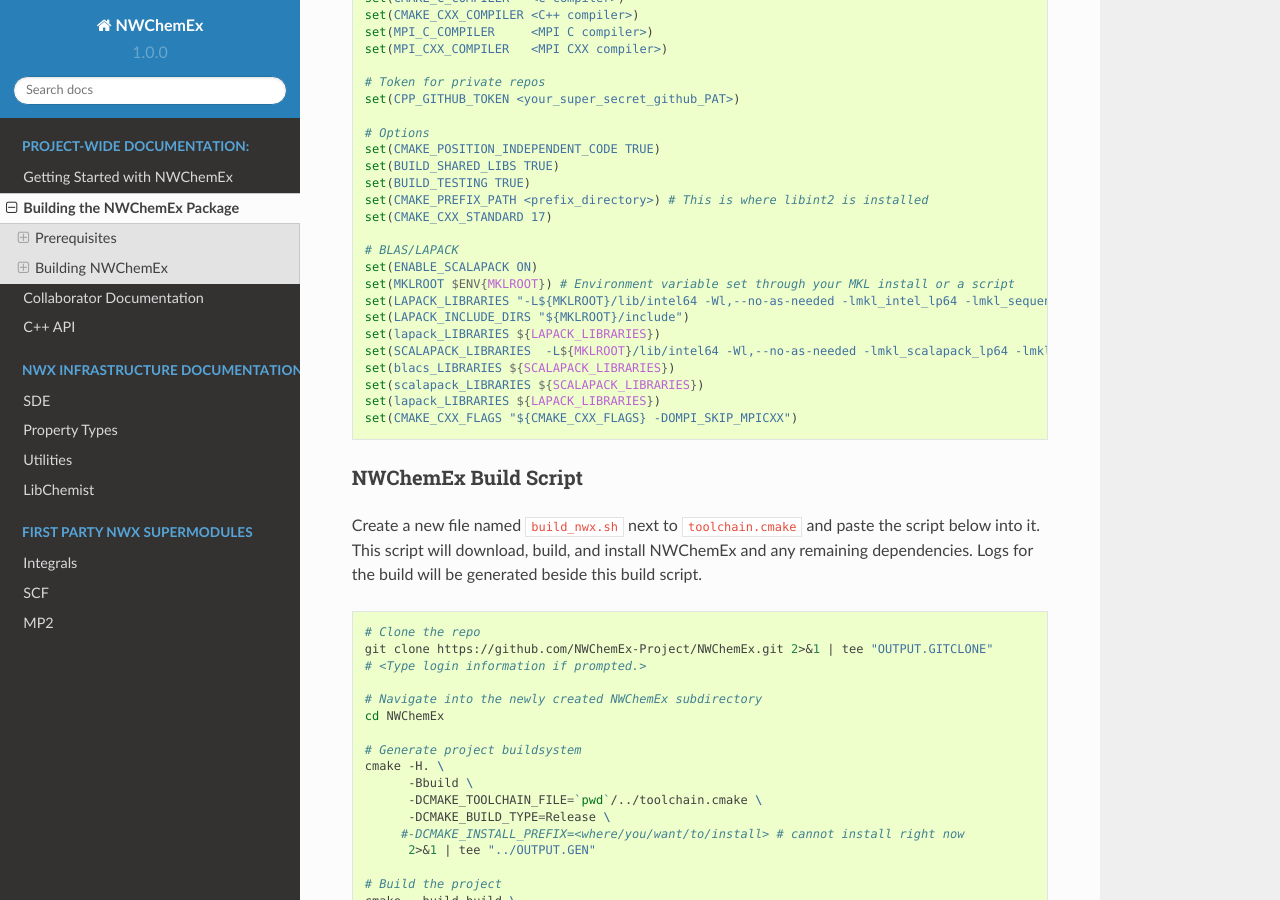
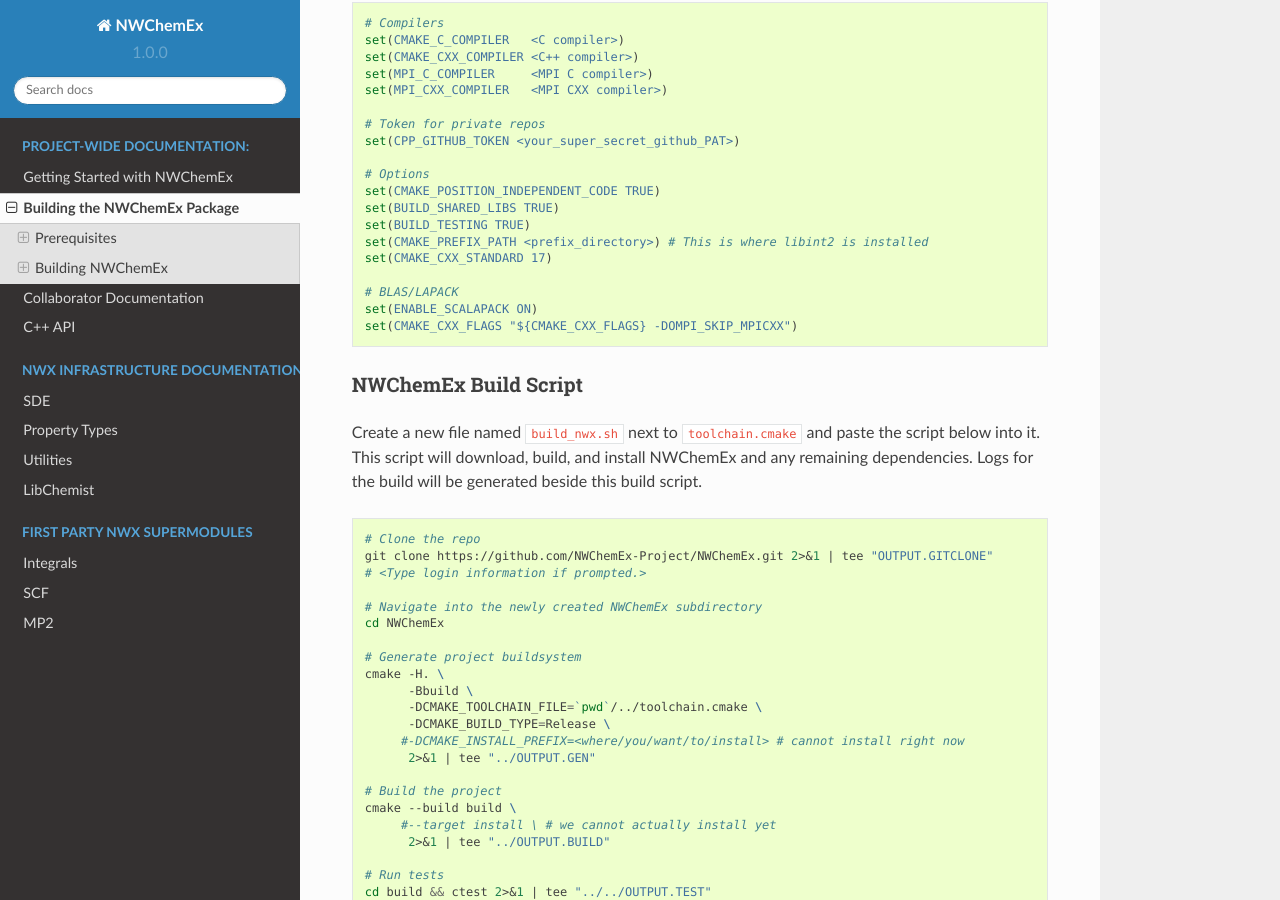
Before and after one commit to NWChemEx/NWChemEx, a Sphinx documentation site: the page built from docs/source/installation/building.rst, in a window 1280 px wide and 900 px high, scrolled down 2335 px. Built offline with Sphinx 7.4.7 and the Read the Docs theme 2.0.0, drawn with Linux system fonts in a browser that asks for light colours; pages that are not in the unit, such as notebooks, are missing from menus; some of the changed text lies outside the part shown.

Commit message:
Update build docs (#51)
* Removed setting BLAS variables in the recommended  and fixed other misc formatting issues

* Updated non-MKL BLAS/LAPACK/ScaLAPACK section

Removed out-of-date instructions referring to a removed section of the
recommended `toolchain.cmake` file. This section should be updated with real
instructions, but I am no longer sure what those instructions are.

* Keep things under 80 characters per line

```diff
--- a/docs/source/installation/building.rst
+++ b/docs/source/installation/building.rst
@@ -16,8 +16,8 @@
 If necessary, more installation details for a package will be provided in the
 subsections below.
 
-NWChemEx also depends on a number of repositories listed below. Please visit the
-repositories and ensure that any additional packages that must be available
+NWChemEx also depends on a number of repositories listed below. Please visit
+the repositories and ensure that any additional packages that must be available
 before building are installed.
 
 #. integrals <https://github.com/NWChemEx-Project/Integrals>
@@ -27,18 +27,19 @@
 BLAS/LAPACK/ScaLAPACK
 ^^^^^^^^^^^^^^^^^^^^^
 
-**Intel MKL (Intel oneAPI MKL):** Ensure that all required environment variables
-for the Intel MKL are set by executing ``/path/to/intel/mkl/bin/mklvars.sh <arch>``,
-where ``<arch>`` must be either ``ia32`` or ``intel64``. The following command
-can be added to your ``.bashrc`` to set the required environment variables
-automatically for all new terminal sessions:
+**Intel MKL (Intel oneAPI MKL):** Ensure that all required environment
+variables for the Intel MKL are set by executing ``/path/to/intel/mkl/bin/
+mklvars.sh <arch>``, where ``<arch>`` must be either ``ia32`` or ``intel64``.
+The following command can be added to your ``.bashrc`` to set the required
+environment variables automatically for all new terminal sessions:
 
 .. code-block:: bash
+
    . /path/to/intel/mkl/bin/mklvars.sh <arch>
 
-**Other BLAS/LAPACK/ScaLAPACK:** If not using the Intel MKL, closely study the
-BLAS/LAPACK section of the NWChemEx ``toolchain.cmake`` file below to ensure all
-paths are correct for your BLAS/LAPACK/ScaLAPACK installations.
+**Other BLAS/LAPACK/ScaLAPACK:** If not using the Intel MKL, ensure that
+environment variables for the packages are set up correctly according to the
+package-specific instructions.
 
 libint2
 ^^^^^^^
@@ -85,11 +84,12 @@
 GitHub Personal Access Token
 ^^^^^^^^^^^^^^^^^^^^^^^^^^^^
 
-A GitHub Personal Access Token (PAT) is necessary since, at the moment, NWChemEx
-and some dependencies are hosted in private repositories. To create a PAT,
-follow the instructions at GitHub's `Creating a personal access token
-<https://docs.github.com/en/github/authenticating-to-github/creating-a-personal-access-token>`_
-page. This PAT will be used when prompted for a password while cloning repositories.
+A GitHub Personal Access Token (PAT) is necessary since, at the moment,
+NWChemEx and some dependencies are hosted in private repositories. To create a
+PAT, follow the instructions at GitHub's `Creating a personal access token
+<https://docs.github.com/en/github/authenticating-to-github/
+creating-a-personal-access-token>`_ page. This PAT will be used when prompted
+for a password while cloning repositories.
 
 
 Building NWChemEx
@@ -136,14 +136,6 @@
 
    # BLAS/LAPACK
    set(ENABLE_SCALAPACK ON)
-   set(MKLROOT $ENV{MKLROOT}) # Environment variable set through your MKL install or a script
-   set(LAPACK_LIBRARIES "-L${MKLROOT}/lib/intel64 -Wl,--no-as-needed -lmkl_intel_lp64 -lmkl_sequential -lmkl_core -lpthread -lm -ldl")
-   set(LAPACK_INCLUDE_DIRS "${MKLROOT}/include")
-   set(lapack_LIBRARIES ${LAPACK_LIBRARIES})
-   set(SCALAPACK_LIBRARIES  -L${MKLROOT}/lib/intel64 -Wl,--no-as-needed -lmkl_scalapack_lp64 -lmkl_intel_lp64 -lmkl_sequential -lmkl_core -lmkl_blacs_openmpi_lp64 -lpthread -lm -ldl)
-   set(blacs_LIBRARIES ${SCALAPACK_LIBRARIES})
-   set(scalapack_LIBRARIES ${SCALAPACK_LIBRARIES})
-   set(lapack_LIBRARIES ${LAPACK_LIBRARIES})
    set(CMAKE_CXX_FLAGS "${CMAKE_CXX_FLAGS} -DOMPI_SKIP_MPICXX")
 
 
```
Also changed, not shown: other parts of docs/source/installation/building.rst (+11 -13 lines).
